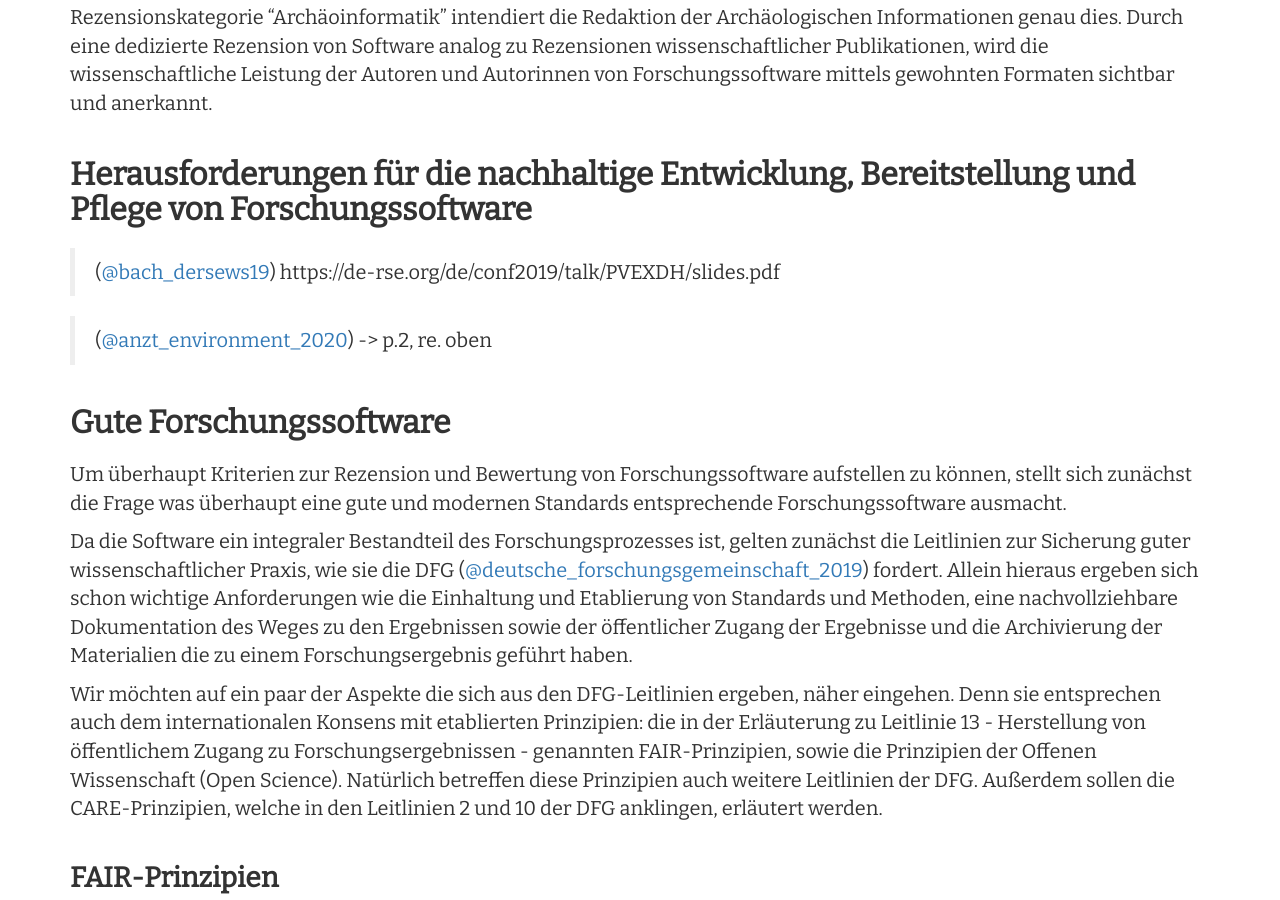
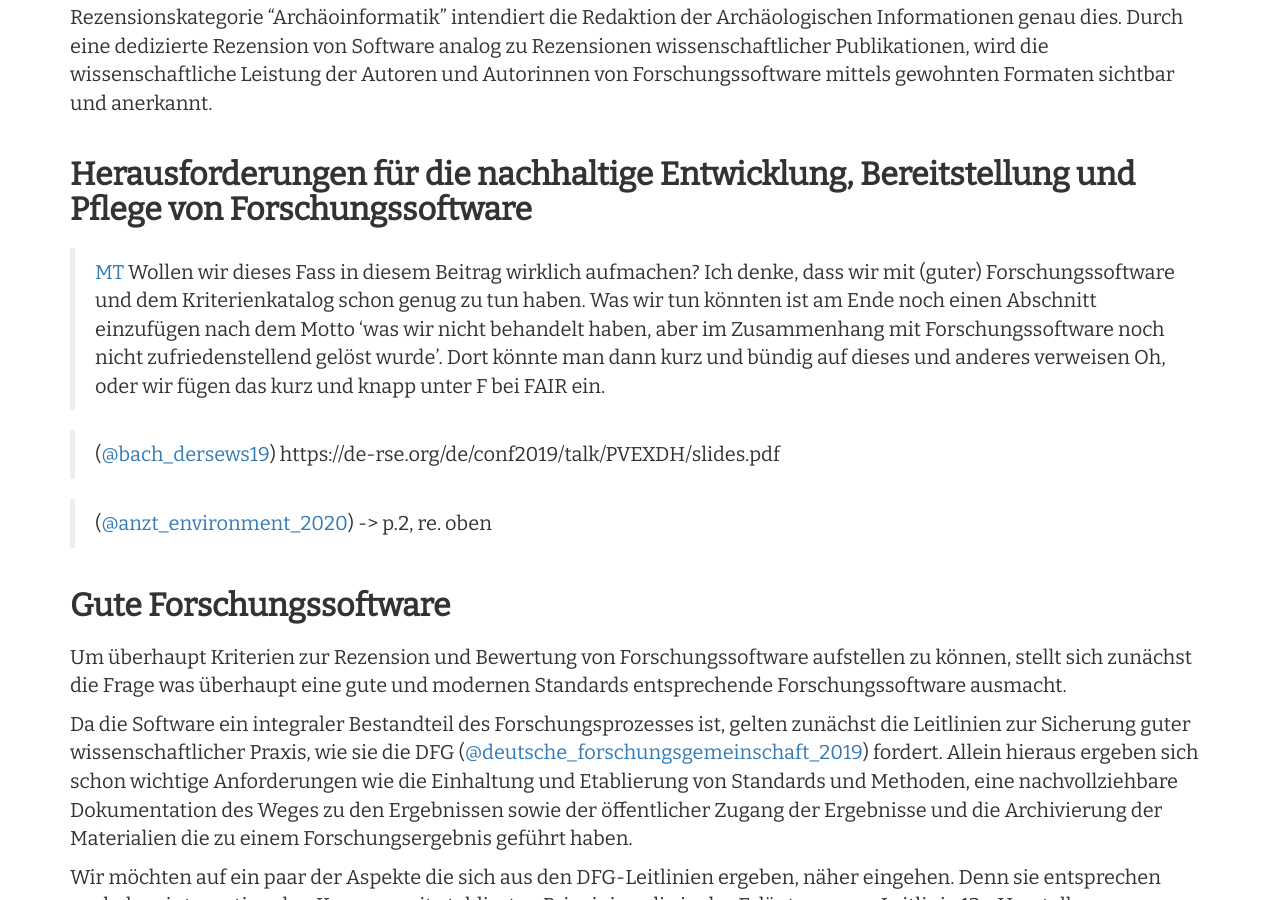
Before and after one commit to Research-Squirrel-Engineers/Impuls_SoftwareRezensionen_DGUF, a Jekyll site: the page built from Draft.md, in a window 1280 px wide and 900 px high, scrolled down 2956 px. Built offline with Jekyll 4.4.1, drawn with Linux system fonts in a browser that asks for light colours; nearby versions of some CDN libraries.

Commit message:
comment section 'Herausforderungen... Bereitstellung'

```diff
--- a/Draft.md
+++ b/Draft.md
@@ -76,6 +76,12 @@ Als erster Schritt in Richtung Sichtbarmachung wurde 2012 die Berufsbezeichnung
 Eine weiterer Baustein zur Sichtbarmachung ist die Rezension von Forschungssoftware. Mit der Einführung der Rezensionskategorie "Archäoinformatik" intendiert die Redaktion der Archäologischen Informationen genau dies. Durch eine dedizierte Rezension von Software analog zu Rezensionen wissenschaftlicher Publikationen, wird die wissenschaftliche Leistung der Autoren und Autorinnen von Forschungssoftware mittels gewohnten Formaten sichtbar und anerkannt.
 
 ### Herausforderungen für die nachhaltige Entwicklung, Bereitstellung und Pflege von Forschungssoftware
+
+> [MT] Wollen wir dieses Fass in diesem Beitrag wirklich aufmachen?
+> Ich denke, dass wir mit (guter) Forschungssoftware und dem Kriterienkatalog schon genug zu tun haben.
+> Was wir tun könnten ist am Ende noch einen Abschnitt einzufügen nach dem Motto 'was wir nicht behandelt haben, aber im Zusammenhang mit Forschungssoftware noch nicht zufriedenstellend gelöst wurde'. Dort könnte man dann kurz und bündig auf dieses und anderes verweisen
+> Oh, oder wir fügen das kurz und knapp unter F bei FAIR ein.
+
 
 > ([@bach_dersews19](#bach_dersews19)) https://de-rse.org/de/conf2019/talk/PVEXDH/slides.pdf
 
```
